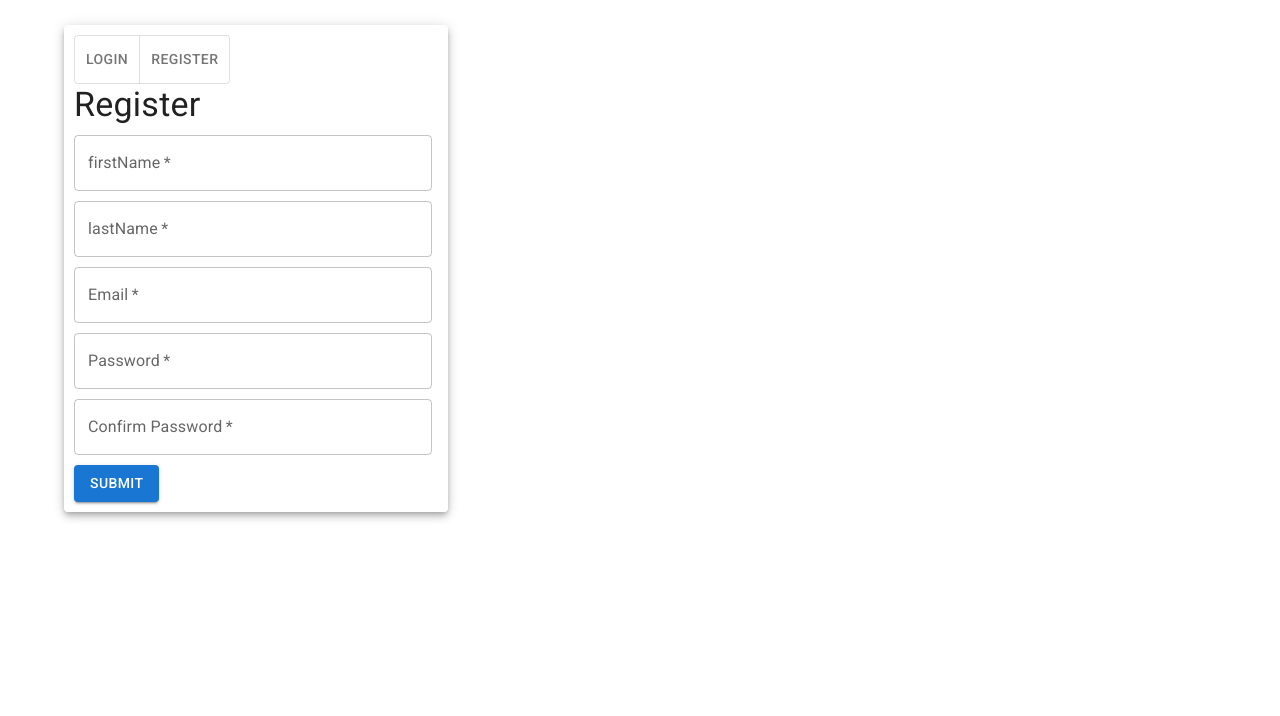
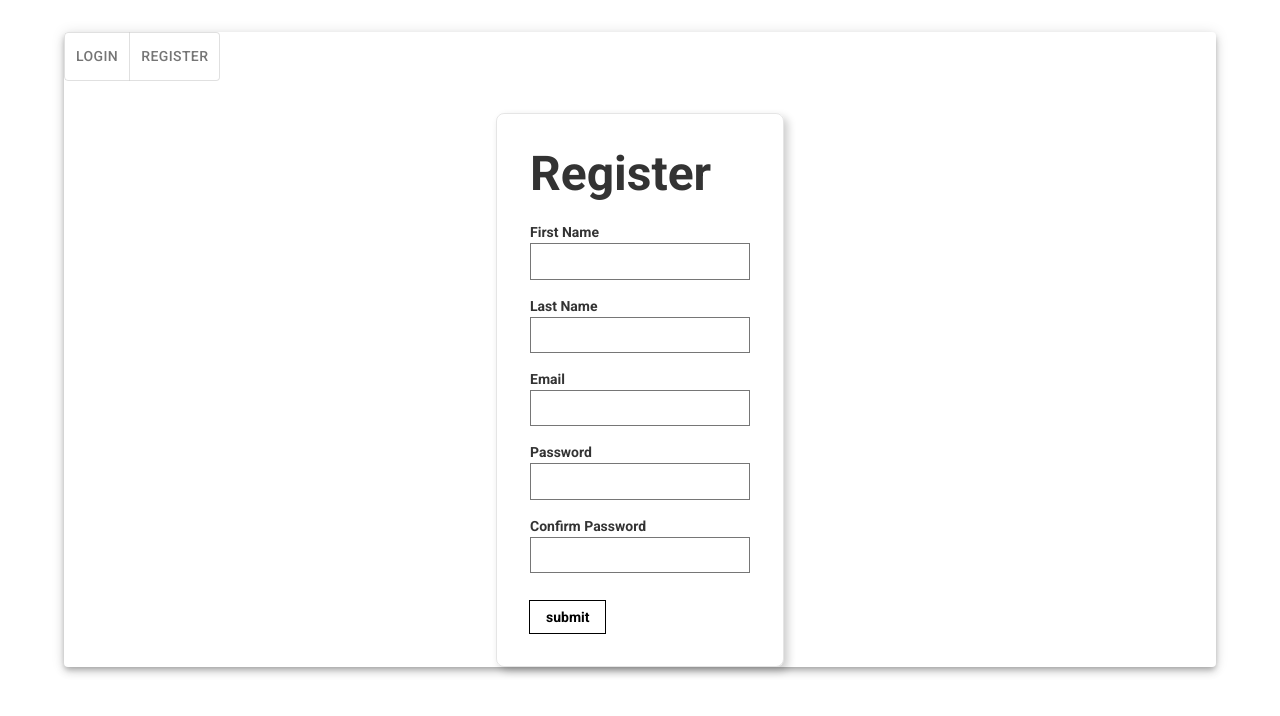
Before and after one commit to gitChandan123/VIA, a React (Create React App) app in the folder client/: page /auth in a window 1280 px wide. Both pictures are taken after a click on the button "LOGIN". Shown: the top 716 px of the page. Built offline with nearby package versions, Linux system fonts and the light colour scheme.

Commit message:
changed login sign in UI

```diff
--- a/client/public/index.html
+++ b/client/public/index.html
@@ -13,6 +13,7 @@
       rel="stylesheet"
       href="https://fonts.googleapis.com/css?family=Roboto:300,400,500,700&display=swap"
     />
+    <link rel="stylesheet" href="https://unpkg.com/tachyons@4.12.0/css/tachyons.min.css"/>
     <title>VIA</title>
   </head>
   <body>
--- a/client/src/components/Auth/AuthContainer.jsx
+++ b/client/src/components/Auth/AuthContainer.jsx
@@ -16,10 +16,10 @@ const AuthContainer = () => {
   };
 
   return (
-    <Container style={{ marginTop: "25px" }}>
-      <Paper elevation={5} style={{ padding: "10px", maxWidth: "30vw" }}>
+    <Container className="br3 b--black-10 mv4 w-100 w-50-m w-25-l mw6  center" >
+      <Paper elevation={5}>
         <ToggleButtonGroup
-          color="primary"
+
           value={alignment}
           exclusive
           onChange={handleChange}
--- a/client/src/components/Auth/Login.jsx
+++ b/client/src/components/Auth/Login.jsx
@@ -32,46 +32,49 @@ function Login() {
   },[isSuccess,isError])
 
   return (
-    <div>
-      <Typography
-        variant="h4"
-        color="textPrimary"
-      >
-        Login
-      </Typography>
-      <form onSubmit={onSubmit}>
-        <TextField
-          required
-          variant="outlined"
+
+<article className="br3 ba b--black-10 mv4 w-100 w-50-m w-25-l mw6 shadow-5 center">
+<main className="pa4 black-80">
+  <div className="measure">
+    <form onSubmit={onSubmit}>
+    <fieldset id="sign_up" className="ba b--transparent ph0 mh0">
+      <legend className="f1 fw6 ph0 mh0">Sign In</legend>
+      <div className="mt3">
+        <label className="db fw6 lh-copy f6" htmlFor="email-address">Email</label>
+        <input
+          className="pa2 input-reset ba bg-transparent hover-bg-black hover-white w-100"
           id="email"
           label="Email"
           type="email"
           value={emailField}
           onChange={(e) => setEmailField(e.target.value)}
-          style={{ marginTop: "10px", width: "28vw" }}
         />
-        <br />
-        <TextField
-          required
-          variant="outlined"
+      </div>
+      <div className="mv3">
+        <label className="db fw6 lh-copy f6" htmlFor="password">Password</label>
+        <input
+          className="b pa2 input-reset ba bg-transparent hover-bg-black hover-white w-100"
           id="password"
           label="Password"
           type="password"
           value={passwordField}
           onChange={(e) => setPasswordField(e.target.value)}
-          style={{ marginTop: "10px", width: "28vw" }}
         />
-        <br />
-        <Button
-          variant="contained"
-          type="submit"
-          value="submit"
-          style={{ marginTop: "10px" }}
-        >
-          Submit
-        </Button>
-      </form>
+      </div>
+    </fieldset>
+
+    <div className="">
+      <input
+
+        className="b ph3 pv2 input-reset ba b--black bg-transparent grow pointer f6 dib"
+        type="submit"
+        value="submit"
+      />
     </div>
+    </form>
+  </div>
+</main>
+</article>
   );
 }
 
--- a/client/src/components/Auth/Register.jsx
+++ b/client/src/components/Auth/Register.jsx
@@ -1,5 +1,4 @@
 import React, { useState } from "react";
-import { TextField, Button, Typography } from "@mui/material";
 import { useNavigate } from "react-router-dom";
 import { useSignupMutation } from "../../redux/api";
 import { useEffect } from "react";
@@ -34,79 +33,64 @@ function Register() {
   },[isSuccess])
 
   return (
-    <div>
-      <Typography
-        variant="h4"
-        color="textPrimary"
-      >
-        Register
-      </Typography>
+      // New Register
+      <article className="br3 ba b--black-10 mv4 w-100 w-50-m w-25-l mw6 shadow-5 center">
+      <main className="pa4 black-80">
+        <div className="measure">
         <form onSubmit={onSubmit}>
-        <TextField
-          required
-          variant="outlined"
-          id="firstName"
-          label="firstName"
-          type="firstName"
-          value={firstNameField}
-          onChange={(e) => setFirstNameField(e.target.value)}
-          style={{ marginTop: "10px", width: "28vw" }}
+          <fieldset id="sign_up" className="ba b--transparent ph0 mh0">
+            <legend className="f1 fw6 ph0 mh0">Register</legend>
+
+            <div className="mt3">
+              <label className="db fw6 lh-copy f6" htmlFor="name">First Name</label>
+              <input
+                className="pa2 input-reset ba bg-transparent hover-bg-black hover-white w-100"
+                name="name"
+                id="firstName" type="text" value={firstNameField} onChange={(e) => setFirstNameField(e.target.value)}
               />
-        <br />
-        <TextField
-          required
-          variant="outlined"
-          id="lastName"
-          label="lastName"
-          type="lastName"
-          value={lastNameField}
-          onChange={(e) => setLastNameField(e.target.value)}
-          style={{ marginTop: "10px", width: "28vw" }}
+            </div>
+            <div className="mt3">
+              <label className="db fw6 lh-copy f6" htmlFor="email-address">Last Name</label>
+              <input
+                className="pa2 input-reset ba bg-transparent hover-bg-black hover-white w-100"
+           id="lastName" type="lastName"  value={lastNameField}  onChange={(e) => setLastNameField(e.target.value)}
               />
-        <br />
-        <TextField
-          required
-          variant="outlined"
-          id="email"
-          label="Email"
-          type="email"
-          value={emailField}
-          onChange={(e) => setEmailField(e.target.value)}
-          style={{ marginTop: "10px", width: "28vw" }}
+            </div>
+            <div className="mt3">
+              <label className="db fw6 lh-copy f6" htmlFor="email-address">Email</label>
+              <input
+                className="pa2 input-reset ba bg-transparent hover-bg-black hover-white w-100"
+                id="email"  type="email"  value={emailField}  onChange={(e) => setEmailField(e.target.value)}
               />
-        <br />
-        <TextField
-          required
-          variant="outlined"
-          id="password"
-          label="Password"
-          type="password"
-          value={passwordField}
-          onChange={(e) => setPasswordField(e.target.value)}
-          style={{ marginTop: "10px", width: "28vw" }}
+            </div>
+            <div className="mv3">
+              <label className="db fw6 lh-copy f6" htmlFor="password">Password</label>
+              <input
+                className="b pa2 input-reset ba bg-transparent hover-bg-black hover-white w-100"
+                required id="password"  type="password" value={passwordField} onChange={(e) => setPasswordField(e.target.value)}
               />
-        <br />
-        <TextField
-          required
-          variant="outlined"
-          id="password2"
-          label="Confirm Password"
-          type="password2"
-          value={password2Field}
-          onChange={(e) => setPassword2Field(e.target.value)}
-          style={{ marginTop: "10px", width: "28vw" }}
+            </div>
+            <div className="mv3">
+              <label className="db fw6 lh-copy f6" htmlFor="password">Confirm Password</label>
+              <input
+                className="b pa2 input-reset ba bg-transparent hover-bg-black hover-white w-100"
+                required id="password2" type="password2" value={password2Field} onChange={(e) => setPassword2Field(e.target.value)}
               />
-        <br />
-        <Button
-          variant="contained"
+            </div>
+          </fieldset>
+          <div className="">
+            <input
+             className="b ph3 pv2 input-reset ba b--black bg-transparent grow pointer f6 dib"
                       type="submit"
                       value="submit"
-          style={{ marginTop: "10px" }}
-        >
-          Submit
-        </Button>
+            />
+          </div>
         </form>
+
         </div>
+      </main>
+    </article>
+
   );
 }
 
```
Lines whose indentation alone changed are shown as unchanged.
